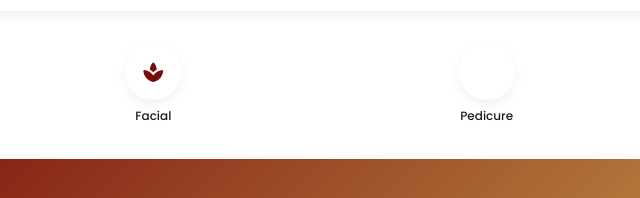
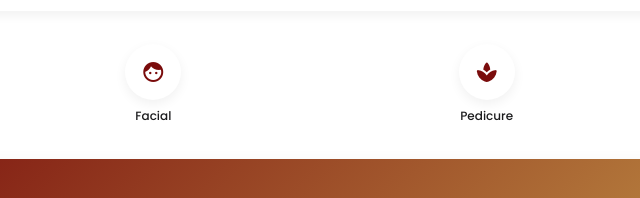
Before and after one commit to Hassel-Godspower/paxandpearl, a plain HTML site: page index.html in a window 1280 px wide. Shown: the part 284-482 px from the top of the page, 320-960 px from the left. Drawn offline with Linux system fonts and the light colour scheme.

Commit message:
Update index.html

```diff
--- a/index.html
+++ b/index.html
@@ -57,12 +57,12 @@
     </button>
 
     <button class="category-btn">
-      <span class="material-icons-round">spa</span>
+      <span class="material-icons-round">face</span>
       <small>Facial</small>
     </button>
 
     <button class="category-btn">
-      <span class="material-icons-round">emoji_foot</span>
+      <span class="material-icons-round">spa</span>
       <small>Pedicure</small>
     </button>
 
```
